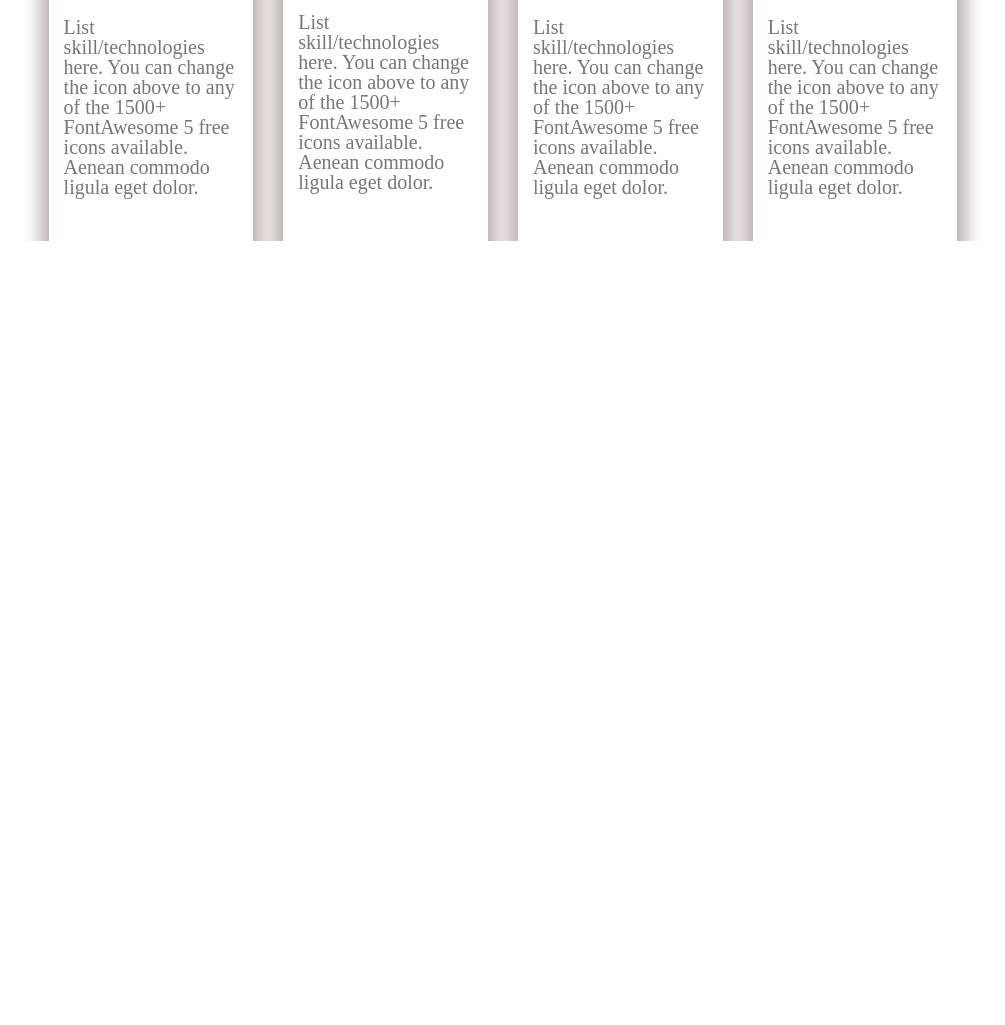
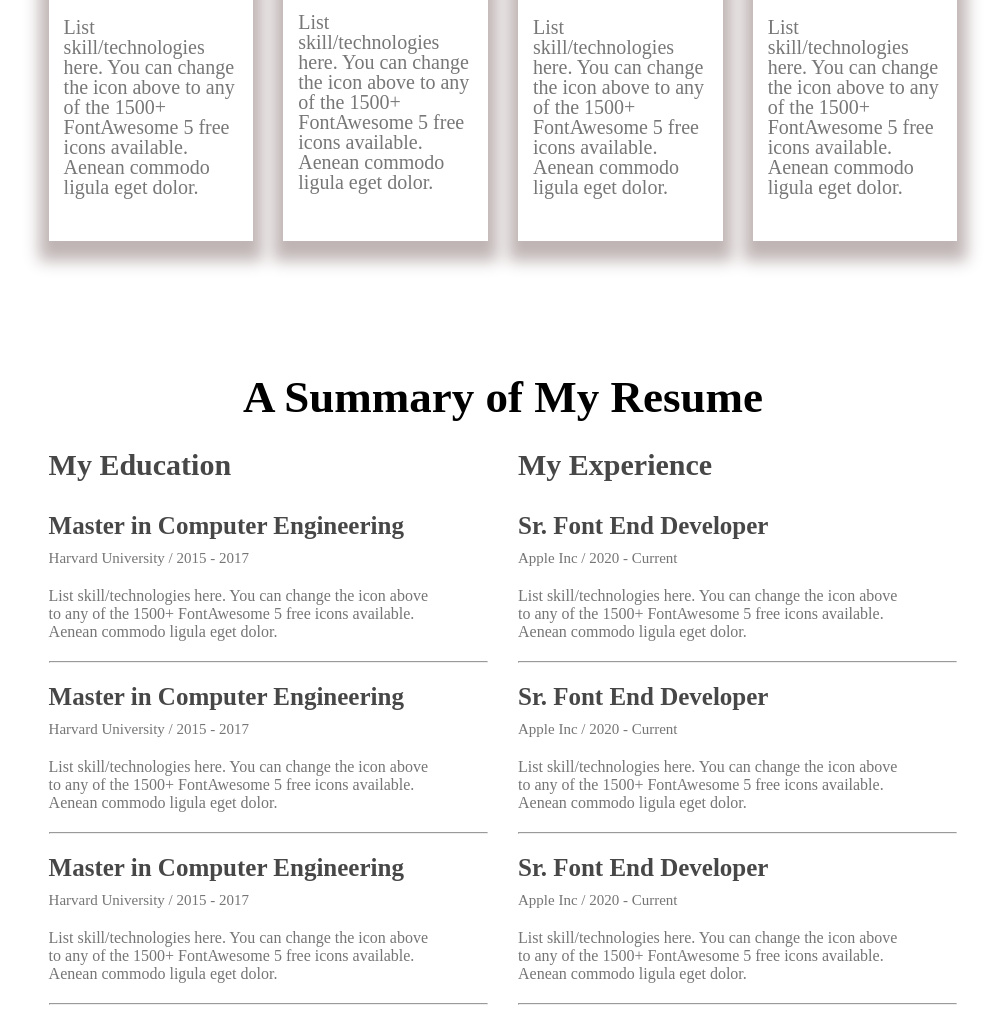
Before and after one commit to shamsul756/portfilio-website-demo, a plain HTML site: page index.html in a window 1280 px wide. Shown: the part 1981-3006 px from the top of the page, without its empty margins (137-1142 px from the left). Before the commit the page ends 2222 px from the top, so only its background shows below. Drawn offline with Linux system fonts and the light colour scheme.

Commit message:
complete education and experience session

```diff
--- a/index.html
+++ b/index.html
@@ -69,37 +69,100 @@
         <div class="skills-container">
             <div class="section-heading">
                 <h2>What I do</h2>
-                <p>I have more than 10 years experience building software for clients all over the world. Below is a quick overview of my main technical skill sets and technologies i use. Want to find out more about my experience? Check out my online resume and project portfolio</p>
+                <p>I have more than 10 years experience building software for clients all over the world. Below is a
+                    quick overview of my main technical skill sets and technologies i use. Want to find out more about
+                    my experience? Check out my online resume and project portfolio</p>
             </div>
             <div class="skill-box">
                 <div class="skill-card">
                     <img src="images/icons/js.png" alt="javascript logo">
                     <h4>Vanilla JavaScript</h4>
-                    <p>List skill/technologies here. You can change the icon above to any of the 1500+ FontAwesome 5 free icons available. Aenean commodo ligula eget dolor.</p>
+                    <p>List skill/technologies here. You can change the icon above to any of the 1500+ FontAwesome 5
+                        free icons available. Aenean commodo ligula eget dolor.</p>
 
                 </div>
                 <div class="skill-card">
                     <img src="images/icons/react.png" alt="javascript logo">
                     <h4>React</h4>
-                    <p>List skill/technologies here. You can change the icon above to any of the 1500+ FontAwesome 5 free icons available. Aenean commodo ligula eget dolor.</p>
+                    <p>List skill/technologies here. You can change the icon above to any of the 1500+ FontAwesome 5
+                        free icons available. Aenean commodo ligula eget dolor.</p>
 
                 </div>
                 <div class="skill-card">
                     <img src="images/icons/mongo.png" alt="javascript logo">
                     <h4>MongoDB</h4>
-                    <p>List skill/technologies here. You can change the icon above to any of the 1500+ FontAwesome 5 free icons available. Aenean commodo ligula eget dolor.</p>
+                    <p>List skill/technologies here. You can change the icon above to any of the 1500+ FontAwesome 5
+                        free icons available. Aenean commodo ligula eget dolor.</p>
 
                 </div>
                 <div class="skill-card">
                     <img src="images/icons/nodejs.png" alt="javascript logo">
                     <h4>Node.js</h4>
-                    <p>List skill/technologies here. You can change the icon above to any of the 1500+ FontAwesome 5 free icons available. Aenean commodo ligula eget dolor.</p>
+                    <p>List skill/technologies here. You can change the icon above to any of the 1500+ FontAwesome 5
+                        free icons available. Aenean commodo ligula eget dolor.</p>
 
                 </div>
             </div>
         </div>
 
     </section>
+    <section id="resume">
+        <div class="section-heading">
+            <h2>A Summary of My Resume</h2>
+        </div>
+        <div class="resume-container">
+            <div class="education">
+                <h2 class="section-title">My Education </h2>
+                <div class="resume-card">
+                    <h3 class="card-title">Master in Computer Engineering</h3>
+                    <p class="card-info">Harvard University / 2015 - 2017</p>
+                    <p class="card-text">List skill/technologies here. You can change the icon above to any of the 1500+ FontAwesome 5
+                        free icons available. Aenean commodo ligula eget dolor.</p>
+                </div>
+                <hr>
+                <div class="resume-card">
+                    <h3 class="card-title">Master in Computer Engineering</h3>
+                    <p class="card-info">Harvard University / 2015 - 2017</p>
+                    <p class="card-text">List skill/technologies here. You can change the icon above to any of the 1500+ FontAwesome 5
+                        free icons available. Aenean commodo ligula eget dolor.</p>
+                </div>
+                <hr>
+                <div class="resume-card">
+                    <h3 class="card-title">Master in Computer Engineering</h3>
+                    <p class="card-info">Harvard University / 2015 - 2017</p>
+                    <p class="card-text">List skill/technologies here. You can change the icon above to any of the 1500+ FontAwesome 5
+                        free icons available. Aenean commodo ligula eget dolor.</p>
+                </div>
+                <hr>
+            </div>
+            <div class="experience">
+                <div class="education">
+                    <h2 class="section-title">My Experience </h2>
+                    <div class="resume-card">
+                        <h3 class="card-title">Sr. Font End Developer</h3>
+                        <p class="card-info">Apple Inc / 2020 - Current</p>
+                        <p class="card-text">List skill/technologies here. You can change the icon above to any of the 1500+ FontAwesome 5 free icons available. Aenean commodo ligula eget dolor.
+                        </p>
+                    </div>
+                    <hr>
+                    <div class="resume-card">
+                        <h3 class="card-title">Sr. Font End Developer</h3>
+                        <p class="card-info">Apple Inc / 2020 - Current</p>
+                        <p class="card-text">List skill/technologies here. You can change the icon above to any of the 1500+ FontAwesome 5 free icons available. Aenean commodo ligula eget dolor.
+                        </p>
+                    </div>
+                    <hr>
+                    <div class="resume-card">
+                        <h3 class="card-title">Sr. Font End Developer</h3>
+                        <p class="card-info">Apple Inc / 2020 - Current</p>
+                        <p class="card-text">List skill/technologies here. You can change the icon above to any of the 1500+ FontAwesome 5 free icons available. Aenean commodo ligula eget dolor.
+                        </p>
+                    </div>
+                    <hr>
+                </div>
+            </div>
+
+    </section>
 </body>
 
 </html>
--- a/portfolio.css
+++ b/portfolio.css
@@ -156,3 +156,43 @@ nav{
     line-height: 20px;
     margin-bottom: 29px;
 }
+#resume{
+    padding-top: 130px ;
+}
+.resume-container{
+    width: 71%;
+    max-width: 1140px;
+    margin: 0 auto;
+    display: flex;
+    gap: 30px;
+
+}
+.resume-container hr{
+    margin: 20px 0;
+}
+.resume-container .section-title{
+    color: #474747;
+    font-size: 30px;
+    margin-bottom: 30px;
+
+}
+.resume-card{
+    max-width: 510px;
+    margin-right: 47px;
+}
+.card-title{
+    font-size: 25px;
+    font-weight: bold;
+    margin-bottom: 10px;
+    color: #474747;
+}
+.card-info{
+    font-size: 15px;
+    margin-bottom: 20px;
+    color: #757575;
+}
+.resume-card .card-text{
+    color: #757575;
+
+
+}
```
Also changed, not shown: image-2.png (added), image-3.png (added), 1 other file.
